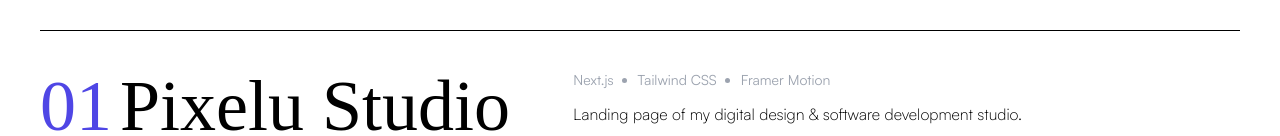
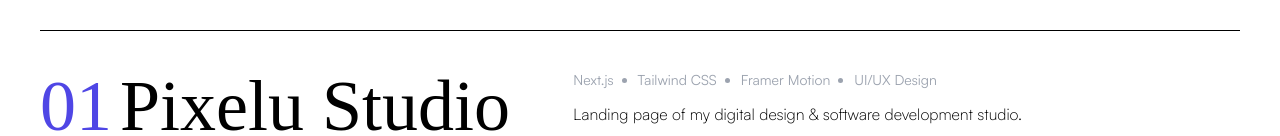
Before and after one commit to AlonsoMtzG/alonsomtz-portfolio, a Next.js app: page / in a window 1280 px wide. Shown: the part 287-423 px from the top of the page. Built offline with nearby package versions, Linux system fonts and the light colour scheme; a web font is replaced by a local one.

Commit message:
update projects info

```diff
--- a/constants/index.js
+++ b/constants/index.js
@@ -34,7 +34,7 @@
 export const projects = [
   {
     name: "Pixelu Studio",
-    techs: ["Next.js", "Tailwind CSS", "Framer Motion"],
+    techs: ["Next.js", "Tailwind CSS", "Framer Motion", "UI/UX Design"],
     description:
       "Landing page of my digital design & software development studio.",
     src: `${projectsPath}/pixelu.gif`,
@@ -42,43 +42,46 @@
   },
   {
     name: "Enigma",
-    techs: ["Next.js", "Tailwind CSS", "Firebase", "Stripe"],
+    techs: ["Next.js", "Tailwind CSS", "Firebase", "Stripe", "UI/UX Design"],
     description: "E-commerce platform to purchase event tickets.",
     src: `${projectsPath}/enigma.gif`,
     colorClass: "enigma",
   },
   {
     name: "Studya",
-    techs: ["Next.js"],
-    description: "",
+    techs: ["Figma", "UI/UX Design"],
+    description: "Online platform to find and compare academic options.",
     src: `${projectsPath}/studya.gif`,
     colorClass: "studya",
   },
   {
     name: "HiTec",
-    techs: ["Next.js"],
-    description: "",
+    techs: ["React.js", "Firebase", "UI/UX Design"],
+    description:
+      "Official site of the event for new students of Tec de Monterrey.",
     src: `${projectsPath}/hiTec.gif`,
     colorClass: "hitec",
   },
   {
     name: "BAMX",
-    techs: ["Next.js"],
-    description: "",
+    techs: ["Swift", "Firebase", "UI/UX Design"],
+    description:
+      "iOS Mobile App to schedule and make donations with rewards system.",
     src: `${projectsPath}/bamx.gif`,
     colorClass: "bamx",
   },
   {
     name: "Feedback Channel",
-    techs: ["Next.js"],
-    description: "",
+    techs: ["React.js", "Node.js", "Mongo DB", "Express", "UI/UX Design"],
+    description:
+      "Web App to track complaints and suggestions within the company.",
     src: `${projectsPath}/feedback.gif`,
     colorClass: "feedback",
   },
   {
     name: "Lert",
-    techs: ["Next.js"],
-    description: "",
+    techs: ["React.js", "Redux", "Material UI", "Flask", "UI/UX Design"],
+    description: "Labor Expenses Recovery Tool (Web App).",
     src: `${projectsPath}/lert.gif`,
     colorClass: "lert",
   },
```
